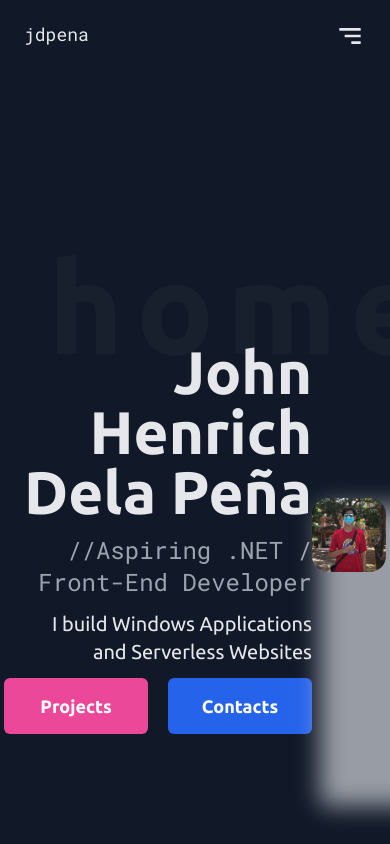
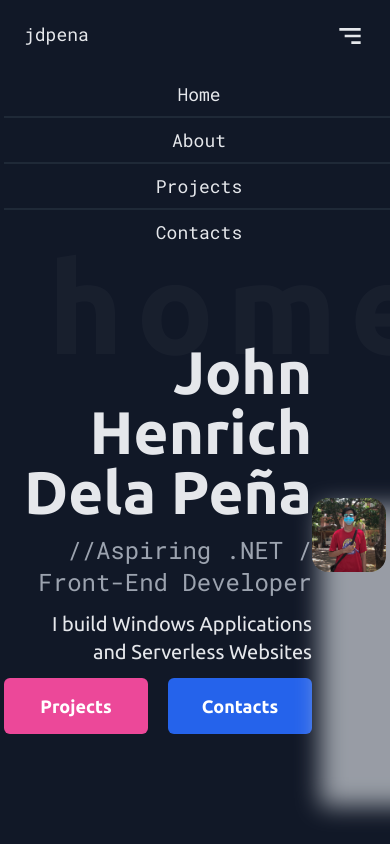
Before and after one commit to jdpena28/portfolio, a Next.js app: page /#contacts in a window 390 px wide. Shown: the top 844 px of the page. Built offline with nearby package versions, Linux system fonts and the light colour scheme.

Commit message:
add burger menu for mobile

```diff
--- a/components/Navbar.tsx
+++ b/components/Navbar.tsx
@@ -1,19 +1,18 @@
 /** @format */
-import React,{useState} from 'react'
+import React, { useState } from 'react'
 import Link from 'next/link'
-import {BiMenuAltRight} from 'react-icons/bi'
+import { BiMenuAltRight } from 'react-icons/bi'
 
-
-const NavLinks: React.FC<NavLinks> = ({ path, title }) => {
+const NavLinks: React.FC<NavLinks> = ({ path, title,className }) => {
 	return (
-		<Link href = {path}>
-			<a>{title}</a>
+		<Link href={path}>
+			<a className = {className}>{title}</a>
 		</Link>
 	)
 }
 
 const Navbar: React.FC = () => {
-const [menu,setMenu] = useState<boolean>(false)
+	const [menu, setMenu] = useState<boolean>(true)
 	return (
 		<nav>
 			<div className='flex justify-between text-lg p-5'>
@@ -24,13 +23,20 @@ const [menu,setMenu] = useState<boolean>(false)
 					<NavLinks path={'/#project'} title={'Projects'} /> /
 					<NavLinks path={'/#contacts'} title={'Contacts'} />
 				</div>
-				<div className='hidden sm:block'>
-					<BiMenuAltRight className='cursor-pointer' onClick={()=>menu?setMenu(true):setMenu(false)} size={32} />
-					{menu?(
-						<h3>Hello Woerld</h3>
-					):<></>}
+				<BiMenuAltRight
+					className='cursor-pointer hidden sm:block'
+					onClick={() => (menu ? setMenu(false) : setMenu(true))}
+					size={32}
+				/>
+			</div>
+			{menu ? (
+				<div className="absolute flex flex-col text-center h-screen w-full text-lg">
+					<NavLinks path={'/#home'} title={'Home'} className='border-b-2 py-2 border-gray-800'/>
+					<NavLinks path={'/#about'} title={'About'} className='border-b-2 py-2 border-gray-800'/>
+					<NavLinks path={'/#project'} title={'Projects'} className='border-b-2 py-2 border-gray-800'/>
+					<NavLinks path={'/#contacts'} title={'Contacts'} className = 'pt-2' />
 				</div>
-			</div>
+			): <></>}
 		</nav>
 	)
 }
--- a/types/props.d.ts
+++ b/types/props.d.ts
@@ -1,6 +1,7 @@
 interface NavLinks {
     path: string
     title: string
+    className?: string
 }
 interface Stacks {
     stacksTitle: string
```
